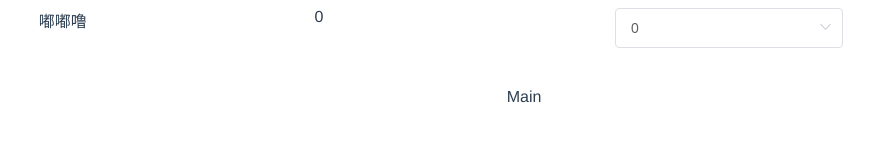
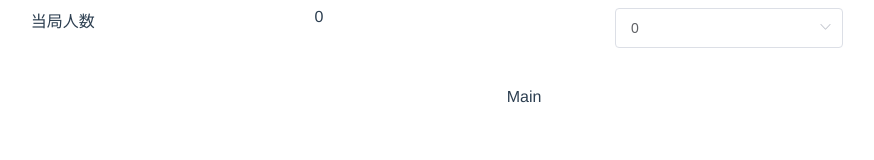
Before and after one commit to yuanluoyue/werewolves-record, a Vue app: page / in a window 1280 px wide. Shown: the top 160 px of the page, without its empty margins (116-990 px from the left). Built offline with nearby package versions, Linux system fonts and the light colour scheme.

Commit message:
add vuex

```diff
--- a/package.json
+++ b/package.json
@@ -10,7 +10,8 @@
   "dependencies": {
     "core-js": "^3.6.5",
     "element-ui": "^2.13.2",
-    "vue": "^2.6.11"
+    "vue": "^2.6.11",
+    "vuex": "^3.5.1"
   },
   "devDependencies": {
     "@vue/cli-plugin-babel": "~4.4.0",
--- a/src/App.vue
+++ b/src/App.vue
@@ -1,6 +1,5 @@
 <template>
   <div id="app">
-    <!-- <img alt="Vue logo" src="./assets/logo.png" /> -->
     <HomePage />
   </div>
 </template>
--- a/src/components/WHeader.vue
+++ b/src/components/WHeader.vue
@@ -1,7 +1,7 @@
 <template>
   <el-row :gutter="6">
     <el-col :span="6">
-      <div class="grid-content bg-purple">嘟嘟噜</div>
+      <div class="grid-content bg-purple">当局人数</div>
     </el-col>
 
     <el-col :span="4">
--- a/src/main.js
+++ b/src/main.js
@@ -1,11 +1,14 @@
 import Vue from 'vue'
-import App from './App.vue'
 import ElementUI from 'element-ui'
 import 'element-ui/lib/theme-chalk/index.css'
+
+import App from './App.vue'
+import store from './store/index'
 
 Vue.config.productionTip = false
 Vue.use(ElementUI)
 
 new Vue({
   render: h => h(App),
+  store
 }).$mount('#app')
--- a/src/page/Home.vue
+++ b/src/page/Home.vue
@@ -1,7 +1,7 @@
 <template>
   <el-container>
     <el-header>
-      <W-header />
+      <w-header />
     </el-header>
     <el-main>Main</el-main>
   </el-container>
@@ -12,10 +12,15 @@ import WHeader from '../components/WHeader'
 export default {
   name: 'HomePage',
   components: {
-    WHeader
+    'w-header': WHeader
   }
 }
 </script>
 
 <style>
+.el-header {
+  position: relative;
+  width: 100%;
+  height: 60px;
+}
 </style>
--- /dev/null
+++ b/src/store/index.js
@@ -0,0 +1,8 @@
+import Vue from 'vue'
+import Vuex from 'vuex'
+
+Vue.use(Vuex)
+
+export default new Vuex.Store({
+
+})
```
Also changed, not shown: 2 other files (tests, documents, lock files or other folders).
